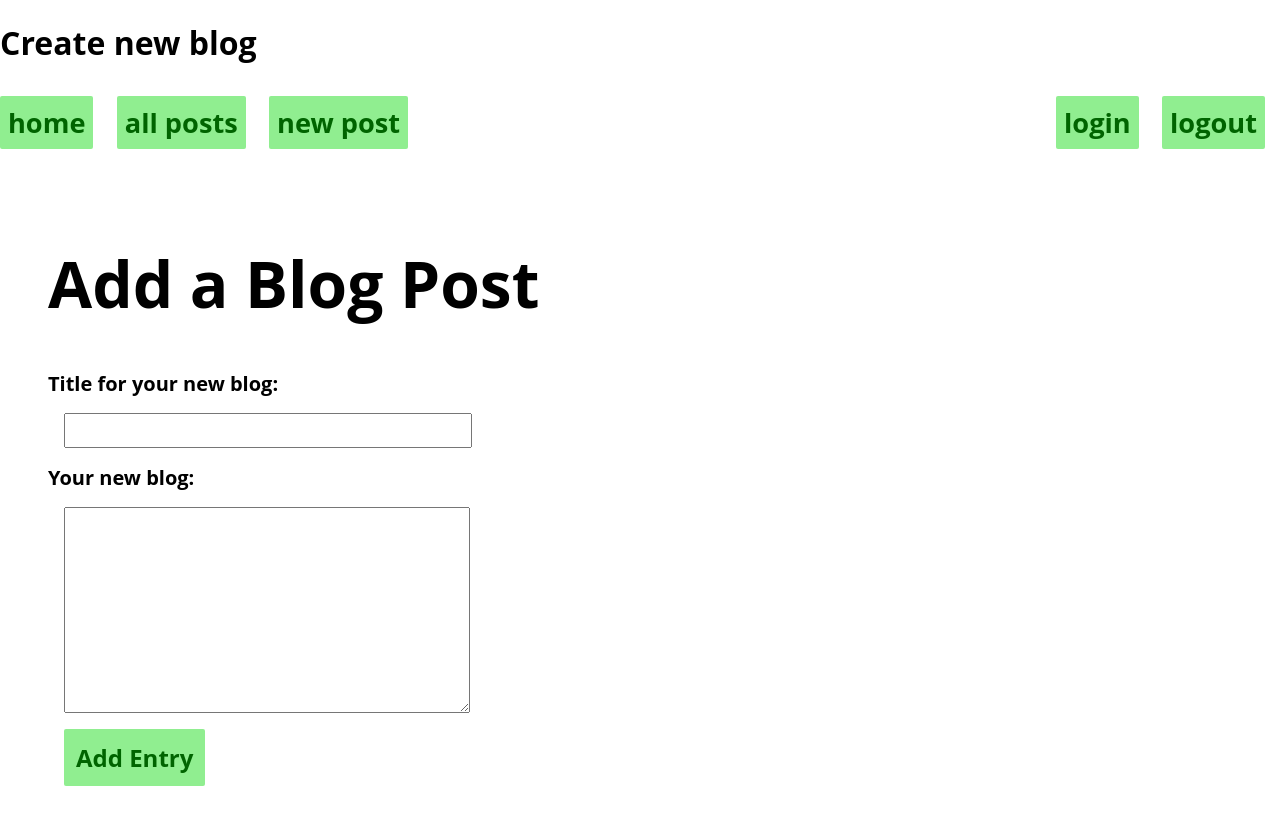
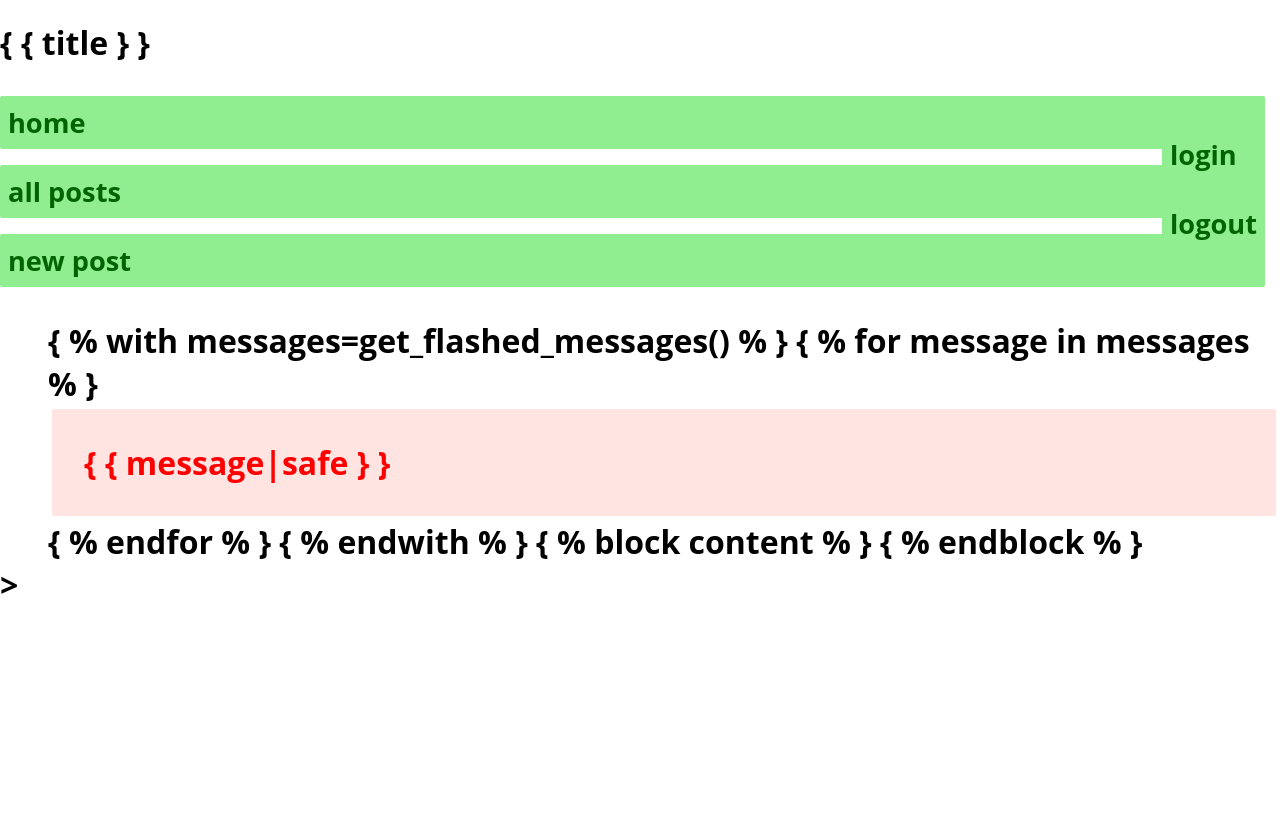
Before and after one commit to drewb101/blogz, a Flask app: page /newpost in a window 1280 px wide. After the commit the page ends 594 px from the top, so only its background shows below. Run offline with Flask 2, Linux system fonts and the light colour scheme; the visitor is signed in with stand-in values (Sample User, id 1).

Commit message:
various small changes

```diff
--- a/Static/CSS/styles.css
+++ b/Static/CSS/styles.css
@@ -32,7 +32,7 @@ hr {
   margin: 20px auto;
 }
 
-.post+.post {
+.post + .post {
   margin-top: 20px;
 }
 
@@ -53,12 +53,12 @@ hr {
 
 nav ul {
   padding: 0;
-    display: inline-block;
+  /*display: inline-block;*/
 }
 
 nav ul li {
   list-style: none;
-    display: inline-block;
+  /*display: inline-block;*/
   margin-right: 15px;
 }
 
--- a/main.py
+++ b/main.py
@@ -17,7 +17,7 @@ class User(db.Model):
     id = db.Column(db.Integer, primary_key=True)
     username = db.Column(db.String(120), unique=True)
     password = db.Column(db.String(120))
-    blogs = db.relationship('Blog', backref='User')
+    blogs = db.relationship('Blog', backref='owner')
 
     def __init__(self, username, password):
         self.username = username
@@ -37,6 +37,12 @@ class Blog(db.Model):
         self.body = body
         self.user = user
         self.created = datetime.now()
+
+    def is_valid(self):
+        if self.title and self.body and self.created:
+            return True
+        else:
+            return False
 
 
 @app.before_request
--- a/templates/base.html
+++ b/templates/base.html
@@ -1,35 +1,43 @@
-<!doctype html>
-<html>
-    <head>
-        <h1
-        <title>{{title}}</title>
-        <link rel="stylesheet" href="static/css/normalize.css">
-        <link rel="stylesheet" href="static/css/styles.css">
-    </head>
-    <body>
-        <nav>
-            <ul id="user-account">
-                <li><a href="/login">login</a></li>
-                <li><a href="/logout">logout</a></li>
-            </ul>
-            <ul>
-                <li><a href="/">home</a></li>
-                <li><a href="/blog">all posts</a></li>
-                <li><a href="/blog/newpost">new post</a></li>
-            </ul>
-        </nav>
+<!doctype html><html><head><h1 <title> {
+            {
+            title
+            }
+            }
 
-        <main>
-            <div class="container">
-                {% with messages = get_flashed_messages() %}
-                    {% for message in messages %}
-                        <div class="flash_message">{{message|safe}}</div>
-                        {% endfor %}
-                    {% endwith %}
+        </title><link rel="stylesheet" href="static/css/normalize.css"><link
+            rel="stylesheet" href="static/css/styles.css"></head><body><nav><ul
+                id="user-account"><li><a href="/login">login</a></li><li><a
+                        href="/logout">logout</a></li></ul><ul><li><a href="/">home</a></li><li><a
+                        href="/blog">all posts</a></li><li><a
+                        href="/blog/newpost">new post</a></li></ul></nav><main><div
+                class="container"> {
+                % with messages=get_flashed_messages() %
+                }
 
-                    {% block content %}
-                    {% endblock %}
-            </div>
-        </main>
-    </body>
-</html>
+                {
+                % for message in messages %
+                }
+
+                <div class="flash_message"> {
+                    {
+                    message|safe
+                    }
+                    }
+
+                </div> {
+                % endfor %
+                }
+
+                {
+                % endwith %
+                }
+
+                {
+                % block content %
+                }
+
+                {
+                % endblock %
+                }
+
+            </div></main></body></html>>
```
Lines whose indentation alone changed are shown as unchanged.
